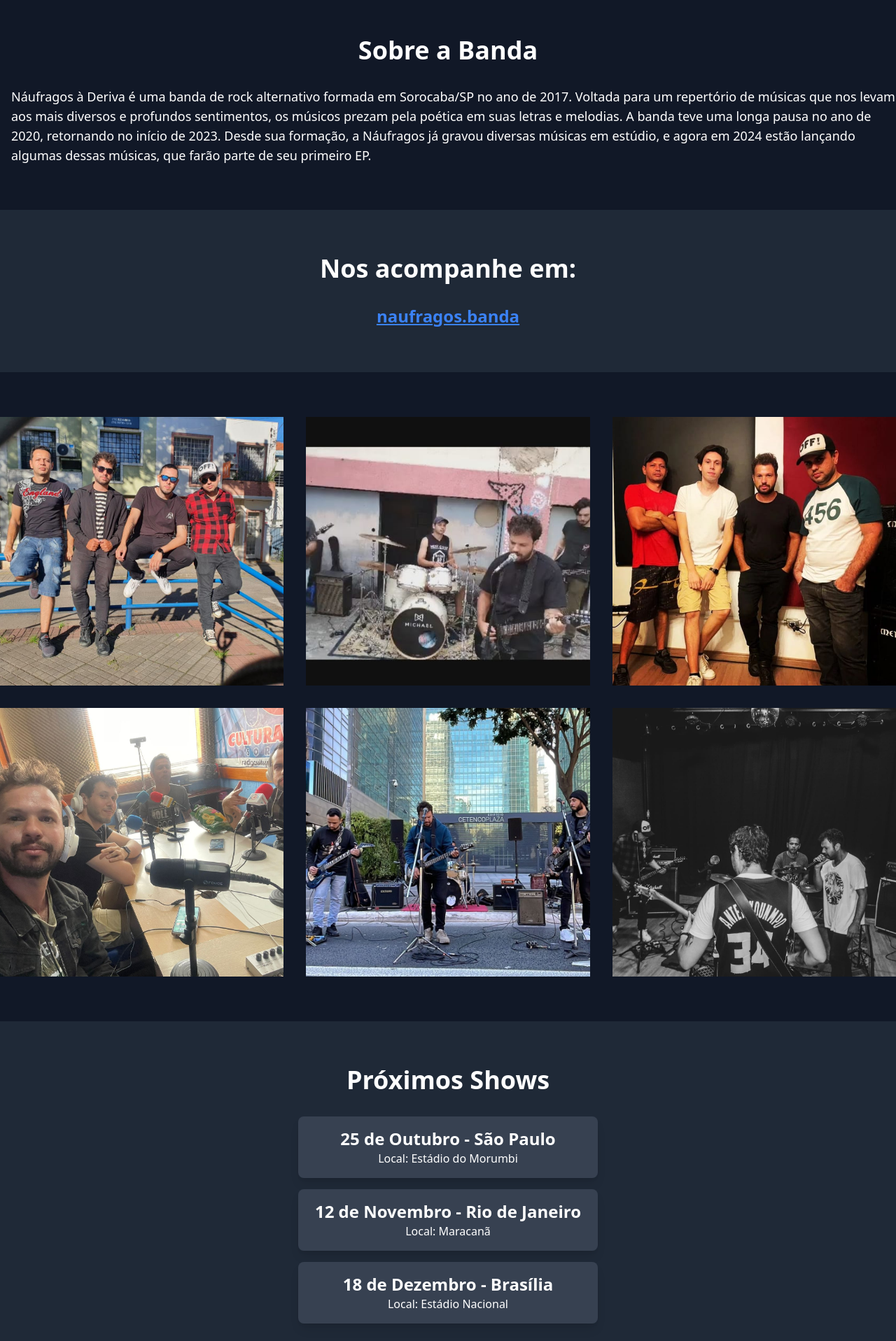
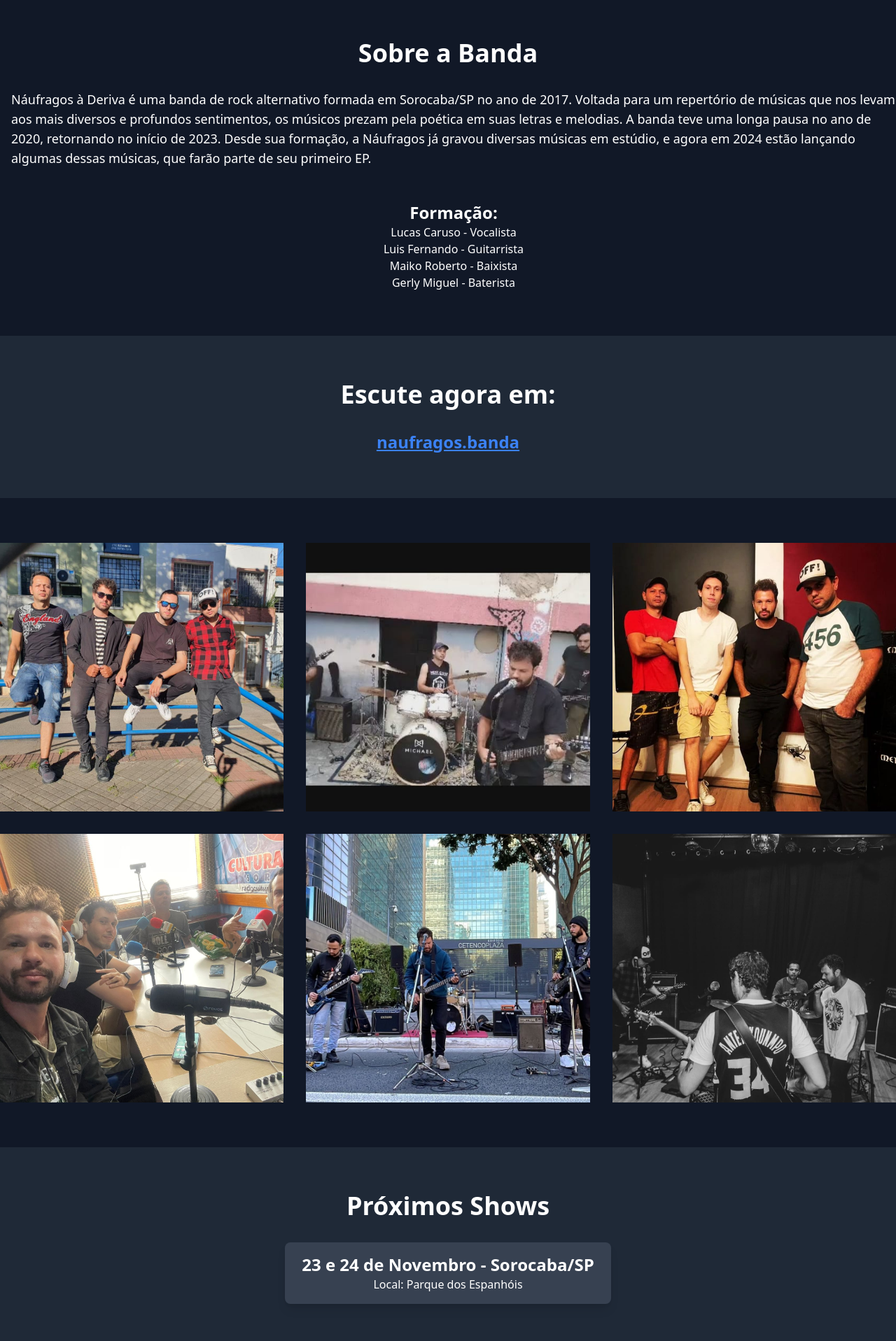
Before and after one commit to LuisFernandoRufato/n-a-d, a React (Vite) app: page / in a window 1280 px wide. Shown: the part 880-2797 px from the top of the page at 70% size. Built offline with nearby package versions, Linux system fonts and the light colour scheme.

Commit message:
fifth-commit

```diff
--- a/src/pages/Banda/index.tsx
+++ b/src/pages/Banda/index.tsx
@@ -14,7 +14,7 @@ export function Banda(){
       {/* Navbar */}
       <nav className="bg-gray-800 py-4">
         <div className="container mx-auto flex justify-between items-center">
-          <h1 className="text-3xl font-bold ml-4">Náufragos à Deriva</h1>
+          <h1 className="text-4xl font-bold ml-4">Náufragos à Deriva</h1>
           <ul className="flex space-x-6">
             <li><a href="#about" className="hover:text-gray-400">Sobre</a></li>
             <li><a href="#music" className="hover:text-gray-400">Músicas</a></li>
@@ -27,7 +27,7 @@ export function Banda(){
 
       {/* Hero Section */}
       <section
-        className="flex items-center justify-center min-h-screen bg-cover bg-center bg-no-repeat"
+        className="flex items-center justify-center min-h-screen bg-cover bg-center bg-no-repeat opacity-75"
         style={{ backgroundImage: `url(${backgroundImage1})` }}
         >
         <div className="text-center text-white">
@@ -42,13 +42,18 @@ export function Banda(){
           <h2 className="text-4xl font-bold mb-8 text-center">Sobre a Banda</h2>
           <p className="text-lg justify-start ml-4">
           Náufragos à Deriva é uma banda de rock alternativo formada em Sorocaba/SP no ano de 2017. Voltada para um repertório de músicas que nos levam aos mais diversos e profundos sentimentos, os músicos prezam pela poética em suas letras e melodias. A banda teve uma longa pausa no ano de 2020, retornando no início de 2023. Desde sua formação, a Náufragos já gravou diversas músicas em estúdio, e agora em 2024 estão lançando algumas dessas músicas, que farão parte de seu primeiro EP.
-          </p>
+          </p><br /><br />
+          <h2 className='text-2xl text-center font-bold ml-4'>Formação:</h2>
+          <p className='text-center ml-4'>Lucas Caruso - Vocalista</p>
+          <p className='text-center ml-4'>Luis Fernando - Guitarrista</p>
+          <p className='text-center ml-4'>Maiko Roberto - Baixista</p>
+          <p className='text-center ml-4'>Gerly Miguel - Baterista</p>
         </div>
       </section>
 
       {/* Music Section */}
       <section id="music" className="py-16 bg-gray-800">
-      <h2 className="text-4xl font-bold mb-8 text-center">Nos acompanhe em:</h2>
+      <h2 className="text-4xl font-bold mb-8 text-center">Escute agora em:</h2>
       <div className="flex justify-center items-center">
       <a href="https://linktr.ee/naufragosaderiva" target="_blank" rel="noopener noreferrer"
         className="text-blue-500 hover:text-blue-700 text-2xl underline font-semibold">naufragos.banda</a>
@@ -101,17 +106,10 @@ export function Banda(){
           <div className="flex justify-center">
             <ul className="space-y-4">
               <li className="bg-gray-700 py-4 px-6 rounded-lg shadow-lg">
-                <h3 className="text-2xl font-bold">25 de Outubro - São Paulo</h3>
-                <p>Local: Estádio do Morumbi</p>
+                <h3 className="text-2xl font-bold">23 e 24 de Novembro - Sorocaba/SP</h3>
+                <p>Local: Parque dos Espanhóis</p>
               </li>
-              <li className="bg-gray-700 py-4 px-6 rounded-lg shadow-lg">
-                <h3 className="text-2xl font-bold">12 de Novembro - Rio de Janeiro</h3>
-                <p>Local: Maracanã</p>
-              </li>
-              <li className="bg-gray-700 py-4 px-6 rounded-lg shadow-lg">
-                <h3 className="text-2xl font-bold">18 de Dezembro - Brasília</h3>
-                <p>Local: Estádio Nacional</p>
-              </li>
+
             </ul>
           </div>
         </div>
```
